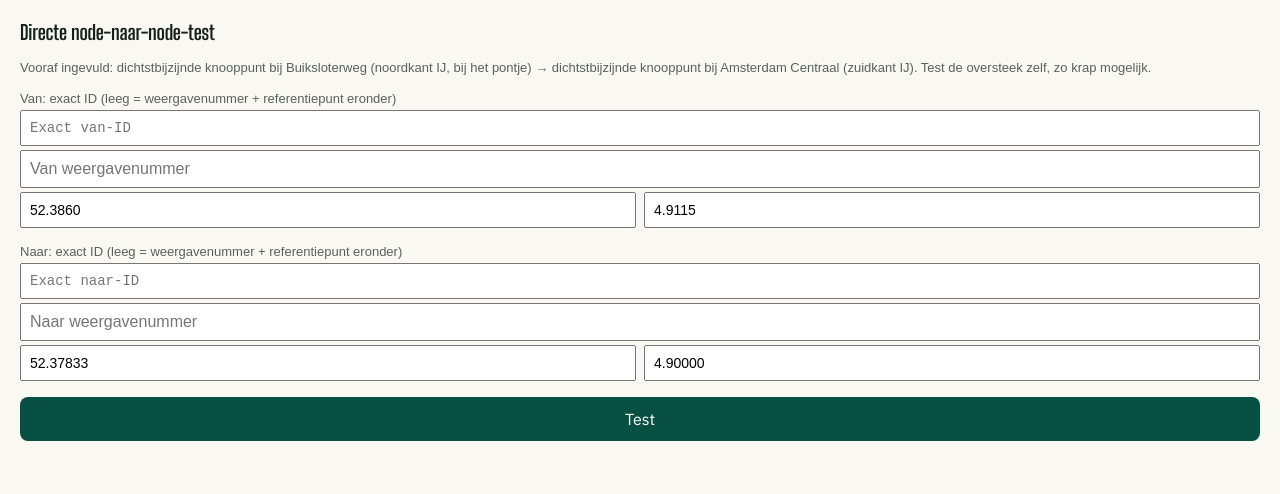
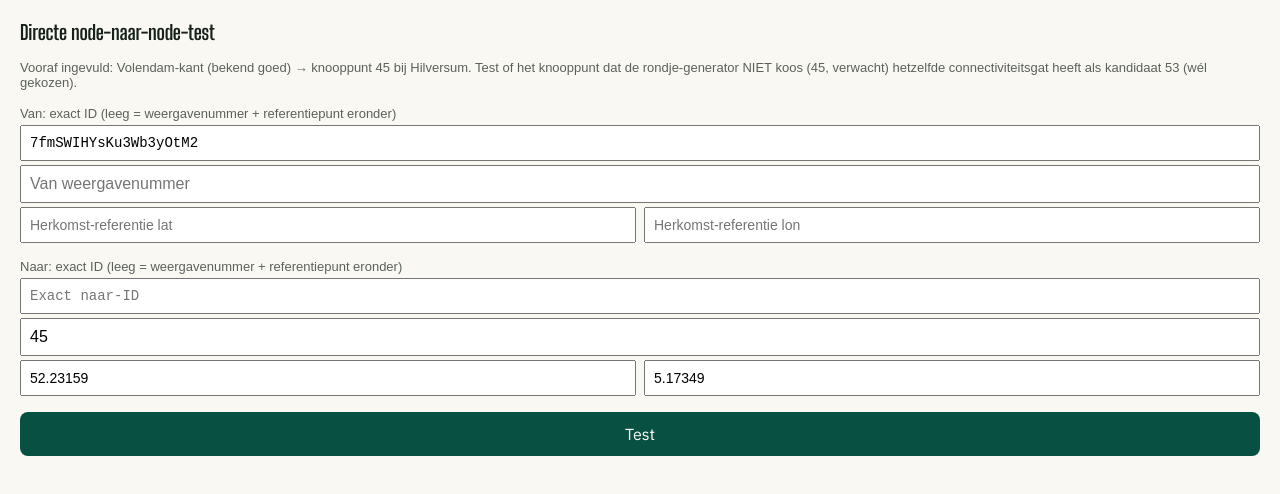
Before and after one commit to stuctech-eng/GoKnoop, a Next.js app: page /debug/direct-route in a window 1280 px wide. Shown: the top 494 px of the page. Built offline with nearby package versions, Linux system fonts and the light colour scheme.

Commit message:
goknoop update — v1.0.200 — 4 sep 2026, 18:36

```diff
--- a/app/debug/direct-route/page.tsx
+++ b/app/debug/direct-route/page.tsx
@@ -30,14 +30,14 @@ type DirectRouteResult = {
 };
 
 export default function DirectRoutePage() {
-  const [fromNodeId, setFromNodeId] = useState("");
+  const [fromNodeId, setFromNodeId] = useState("7fmSWIHYsKu3Wb3yOtM2"); // Volendam-kant, bekend goed
   const [toNodeId, setToNodeId] = useState("");
-  const [fromDisplay, setFromDisplay] = useState(""); // leeg = dichtstbijzijnde knooppunt bij het referentiepunt, ongeacht nummer
-  const [toDisplay, setToDisplay] = useState(""); // leeg = dichtstbijzijnde knooppunt bij Amsterdam Centraal
-  const [nearFromLat, setNearFromLat] = useState("52.3860"); // Buiksloterweg, NOORDkant van het IJ, bij het pontje
-  const [nearFromLon, setNearFromLon] = useState("4.9115");
-  const [nearToLat, setNearToLat] = useState("52.37833"); // Amsterdam Centraal, ZUIDkant van het IJ
-  const [nearToLon, setNearToLon] = useState("4.90000");
+  const [fromDisplay, setFromDisplay] = useState("");
+  const [toDisplay, setToDisplay] = useState("45"); // het knooppunt dat de gebruiker verwachtte, i.p.v. 53
+  const [nearFromLat, setNearFromLat] = useState("");
+  const [nearFromLon, setNearFromLon] = useState("");
+  const [nearToLat, setNearToLat] = useState("52.23159"); // Hilversum
+  const [nearToLon, setNearToLon] = useState("5.17349");
   const [loading, setLoading] = useState(false);
   const [error, setError] = useState<string | null>(null);
   const [result, setResult] = useState<DirectRouteResult | null>(null);
@@ -83,7 +83,7 @@ export default function DirectRoutePage() {
     <div style={{ padding: 20, fontFamily: "sans-serif" }}>
       <h1 style={{ fontSize: 20, marginBottom: 16 }}>Directe node-naar-node-test</h1>
       <p style={{ fontSize: 13, opacity: 0.7, marginBottom: 16 }}>
-        Vooraf ingevuld: dichtstbijzijnde knooppunt bij Buiksloterweg (noordkant IJ, bij het pontje) → dichtstbijzijnde knooppunt bij Amsterdam Centraal (zuidkant IJ). Test de oversteek zelf, zo krap mogelijk.
+        Vooraf ingevuld: Volendam-kant (bekend goed) → knooppunt 45 bij Hilversum. Test of het knooppunt dat de rondje-generator NIET koos (45, verwacht) hetzelfde connectiviteitsgat heeft als kandidaat 53 (wél gekozen).
       </p>
 
       <p style={{ fontSize: 13, opacity: 0.7, marginBottom: 4 }}>Van: exact ID (leeg = weergavenummer + referentiepunt eronder)</p>
```
Also changed, not shown: 1 other file (tests, documents, lock files or other folders).
